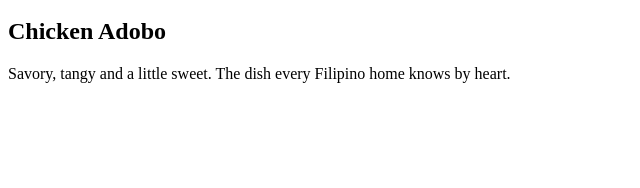
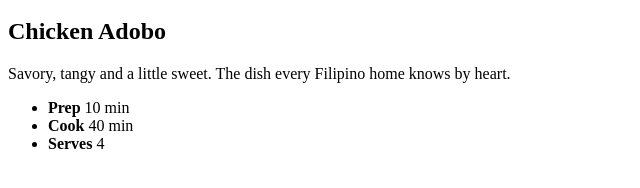
Before and after one commit to cowniv/02-css-recipe-card, a plain HTML site: page index.html in a window 1280 px wide. Shown: the part 332-520 px from the top of the page, without its empty margins (0-640 px from the left). Drawn offline with Linux system fonts and the light colour scheme.

Commit message:
feat: show preparation details

```diff
--- a/index.html
+++ b/index.html
@@ -13,6 +13,12 @@
       <span class="tag">Filipino Classic</span>
       <h1>Chicken Adobo</h1>
       <p class="desc">Savory, tangy and a little sweet. The dish every Filipino home knows by heart.</p>
+
+      <ul class="meta">
+        <li><strong>Prep</strong> 10 min</li>
+        <li><strong>Cook</strong> 40 min</li>
+        <li><strong>Serves</strong> 4</li>
+      </ul>
     </div>
   </article>
 </body>
```
